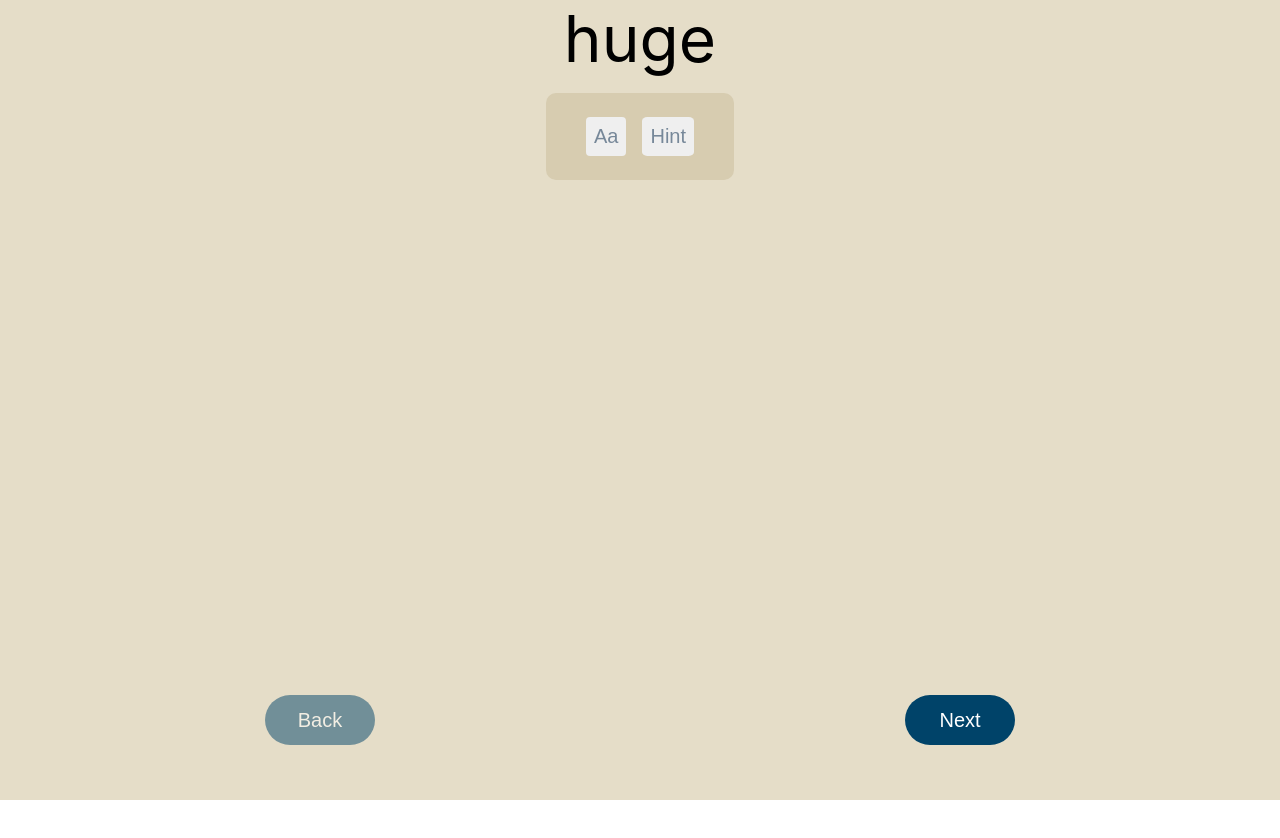
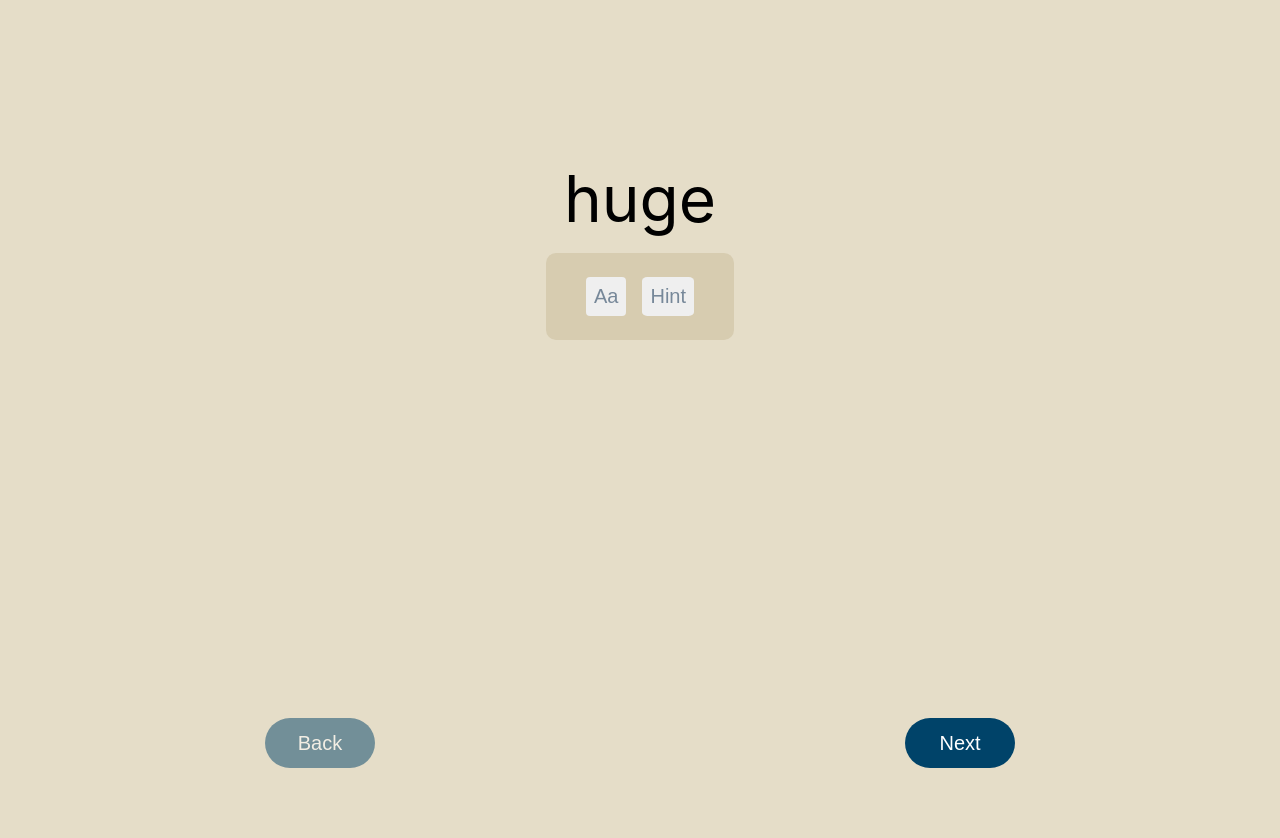
Before and after one commit to MPucanTrask/en-practice, a React (Create React App) app: page / in a window 1280 px wide. Shown: the top 838 px of the page. Before the commit the page ends 800 px from the top, so only its background shows below. Built offline with nearby package versions, Linux system fonts and the light colour scheme.

Commit message:
fix project && refactoring

```diff
--- a/src/App.js
+++ b/src/App.js
@@ -1,6 +1,7 @@
 import React, {useMemo, useState} from "react";
 import './App.styles.scss';
 import {getWords} from "./data/words";
+import Hints from "./components/Hints";
 
 function App() {
   const shuffle = arr => arr.sort(() => 0.5 - Math.random())
@@ -22,13 +23,13 @@ function App() {
     setVisibleHint(false)
   }
 
-  const getCurrentIndex = (array, item) => array.indexOf(item)
+  const getIndex = (array, item) => array.indexOf(item)
 
   const moveBack = () => {
     hideAllHints()
     setNextClick(false)
 
-    let index = getCurrentIndex(shuffledCards, word)
+    let index = getIndex(shuffledCards, word)
 
     index !== 0 && index < shuffledCards.length
       ? setWord(shuffledCards[index - 1])
@@ -39,7 +40,7 @@ function App() {
     hideAllHints()
     setBackClick(false)
 
-    let index = getCurrentIndex(shuffledCards, word)
+    let index = getIndex(shuffledCards, word)
 
     index < shuffledCards.length - 1
       ? setWord(shuffledCards[index + 1])
@@ -56,25 +57,25 @@ function App() {
     visibleLetter ? setVisibleLetter(false) : setVisibleLetter(true)
   }
 
-  const getFirstLetter = string =>  string.charAt(0).toUpperCase()
-
   return (
-    <div className="container">
-      <header className="header"></header>
+    <>
       <main className="main--wrapper">
         <div className="word">{word.english}</div>
         <div className="btn--hints">
           <button className="btn" onClick={getFirstLetterOfTranslate}>Aa</button>
           <button className="btn" onClick={showAndHideTranslate}>Hint</button>
         </div>
-        { visibleHint ? <div className="word">{word.czech}</div> : <></> }
-        { visibleLetter ? <div className="word">{getFirstLetter(word.czech)}</div> : <></> }
+        <Hints
+          word={word.czech}
+          visibleHint={visibleHint}
+          visibleLetter={visibleLetter}
+        />
       </main>
       <div className="btn--wrapper">
         <button className="btn" onClick={moveBack} disabled={backClick}>Back</button>
         <button className="btn" onClick={moveNext} disabled={nextClick}>Next</button>
       </div>
-    </div>
+    </>
   )
 }
 
--- a/src/App.styles.scss
+++ b/src/App.styles.scss
@@ -1,27 +1,6 @@
-.container {
-  display: flex;
-  flex-direction: column;
-  margin: 0;
-  min-height: 100vh;
-  height: 100vh;
-  min-width: 100vw;
-  justify-content: center;
-  align-items: center;
-  background: #E5DDC8;
-
-  .header {
-    margin-bottom: auto;
-  }
-
-  .main--wrapper {
-    flex: 1;
-    height: 15rem;
-  }
-
-  .btn--wrapper {
-    height: 10rem;
-    margin-top: auto;
-  }
+.btn--wrapper {
+  position: fixed;
+  bottom: 2rem;
 }
 
 button {
@@ -57,7 +36,9 @@ button {
 .main--wrapper {
   display: flex;
   flex-direction: column;
+  margin: 20vh;
   align-items: center;
+  min-height: 80vh;
 
   .word {
     font-size: 4em;
--- a/src/components/Hints.js
+++ b/src/components/Hints.js
@@ -1,7 +1,14 @@
 import React from "react";
 
-const Hints = () => (
-  <></>
-)
+const Hints = ({visibleHint, visibleLetter, word}) => {
+  const getFirstLetter = string =>  string.charAt(0).toUpperCase()
+
+  return (
+    <>
+      { visibleHint ? <div className="word">{word}</div> : <></> }
+      { visibleLetter ? <div className="word">{getFirstLetter(word)}</div> : <></> }
+    </>
+  )
+}
 
 export default Hints
--- a/src/index.css
+++ b/src/index.css
@@ -1,3 +1,7 @@
+html {
+  height: -webkit-fill-available;
+}
+
 body {
   margin: 0;
   font-family: -apple-system, Montserrat, BlinkMacSystemFont, 'Segoe UI', 'Roboto', 'Oxygen',
@@ -5,6 +9,10 @@ body {
     sans-serif;
   -webkit-font-smoothing: antialiased;
   -moz-osx-font-smoothing: grayscale;
+  background: #E5DDC8;
+  min-height: 100vh;
+  /* mobile viewport bug fix */
+  min-height: -webkit-fill-available;
 }
 
 code {
```
Also changed, not shown: src/components/Button.js (deleted, +0 -7 lines).
